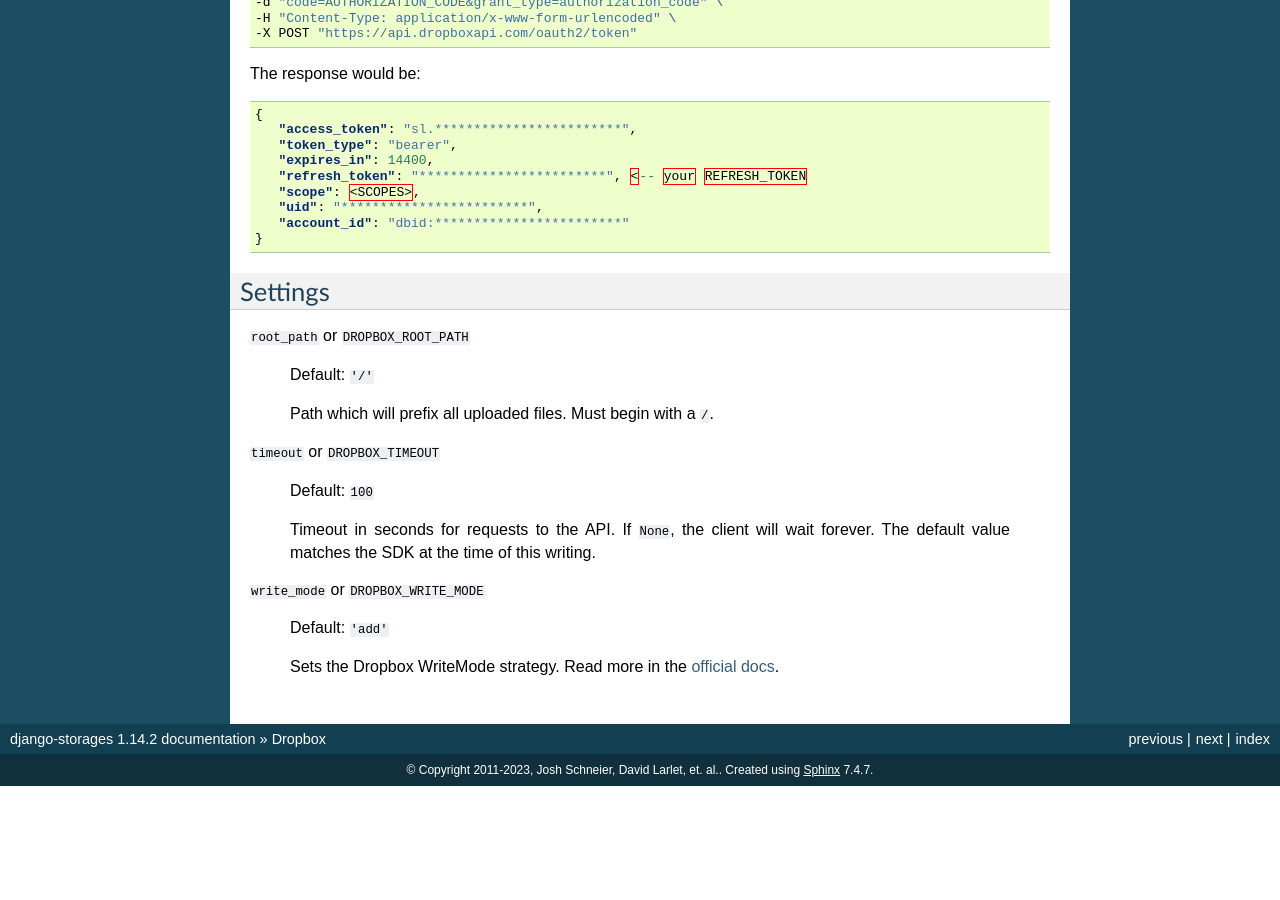
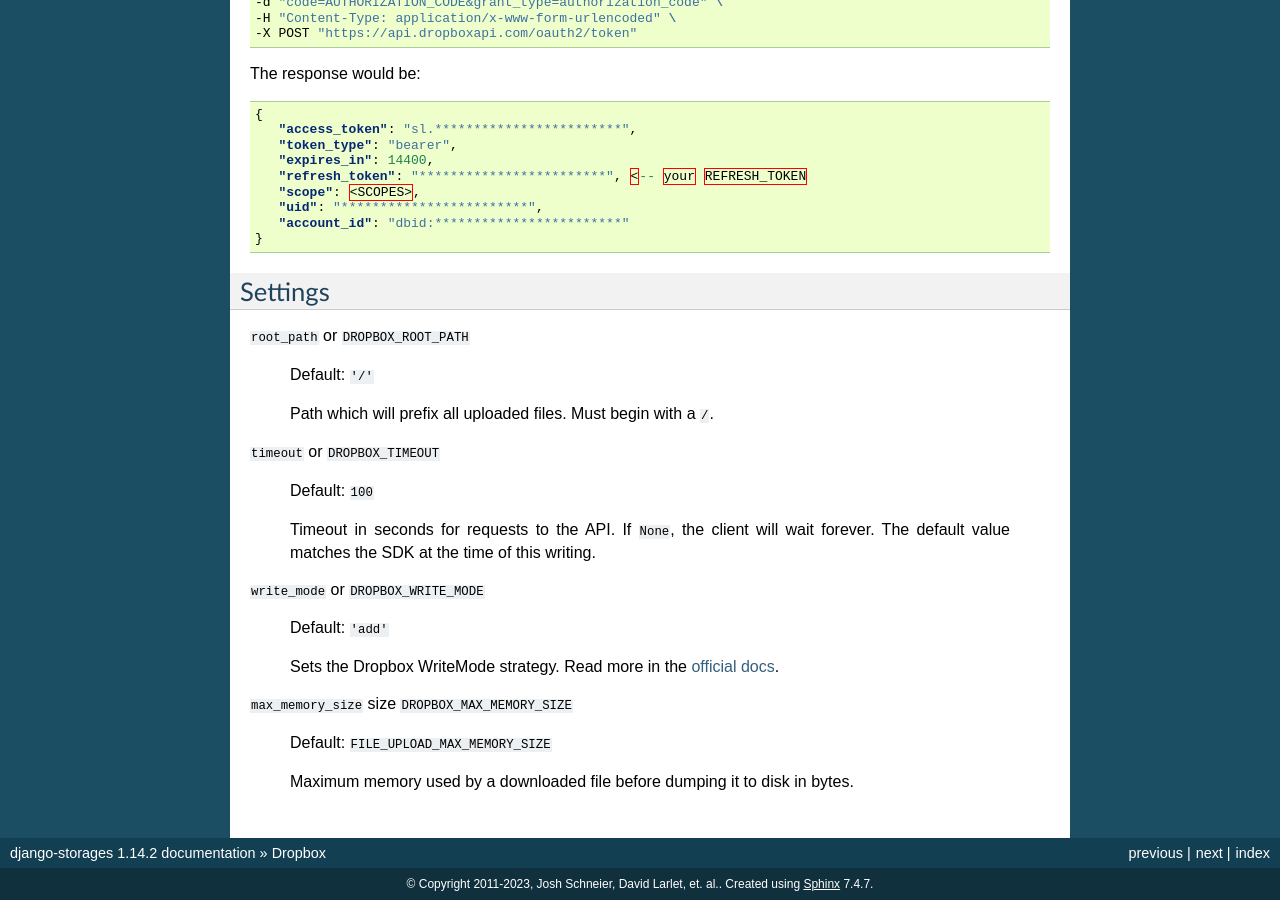
Before and after one commit to balintviktor/django-storage, a Sphinx documentation site: the page built from docs/backends/dropbox.rst, in a window 1280 px wide and 900 px high, scrolled down 1603 px. Built offline with Sphinx 7.4.7, drawn with Linux system fonts in a browser that asks for light colours; before the commit the page ends 2389 px from its top, so only the background shows below that.

Commit message:
[general] Update default size when using `SpooledTemporaryFile` (#1359)
Leaving `0` as the default means the file never gets rolled over to disk, resulting in higher memory usage than expected (or needed).

S3 and GCS both used `0` for their default value. Now, they use `FILE_UPLOAD_MAX_MEMORY_SIZE` (2.5MB by default). This is significantly better than `0`, but still allows configuration as needed.

Azure already set a default of 2MB, which is better, but now brought in line with S3 and GCS

```diff
--- a/docs/backends/amazon-S3.rst
+++ b/docs/backends/amazon-S3.rst
@@ -91,7 +91,7 @@ Settings
 
 ``max_memory_size`` or ``AWS_S3_MAX_MEMORY_SIZE``
 
-  Default: ``0`` i.e do not roll over
+  Default: ``FILE_UPLOAD_MAX_MEMORY_SIZE``
 
   The maximum amount of memory (in bytes) a file can take up before being rolled over
   into a temporary file on disk.
--- a/docs/backends/azure.rst
+++ b/docs/backends/azure.rst
@@ -123,9 +123,9 @@ Settings
 
   Global connection timeout in seconds.
 
-``max_memory`` size ``AZURE_BLOB_MAX_MEMORY_SIZE``
+``max_memory_size`` size ``AZURE_BLOB_MAX_MEMORY_SIZE``
 
-  Default: ``2*1024*1024`` i.e ``2MB``
+  Default: ``FILE_UPLOAD_MAX_MEMORY_SIZE``
 
   Maximum memory used by a downloaded file before dumping it to disk in bytes.
 
--- a/docs/backends/dropbox.rst
+++ b/docs/backends/dropbox.rst
@@ -120,6 +120,11 @@ Settings
 
   Sets the Dropbox WriteMode strategy. Read more in the `official docs`_.
 
+``max_memory_size`` size ``DROPBOX_MAX_MEMORY_SIZE``
+
+  Default: ``FILE_UPLOAD_MAX_MEMORY_SIZE``
+
+  Maximum memory used by a downloaded file before dumping it to disk in bytes.
 
 .. _`tutorial`: https://www.dropbox.com/developers/documentation/python#tutorial
 .. _`Dropbox SDK for Python`: https://www.dropbox.com/developers/documentation/python#tutorial
--- a/docs/backends/gcloud.rst
+++ b/docs/backends/gcloud.rst
@@ -147,10 +147,10 @@ Settings
 
 ``max_memory_size`` or ``GS_MAX_MEMORY_SIZE``
 
-  default: ``0`` i.e do not rollover
+  default: ``FILE_UPLOAD_MAX_MEMORY_SIZE``
 
   The maximum amount of memory a returned file can take up (in bytes) before being
-  rolled over into a temporary file on disk. Default is 0: Do not roll over.
+  rolled over into a temporary file on disk.
 
 ``blob_chunk_size`` or ``GS_BLOB_CHUNK_SIZE``
 
```
Also changed, not shown: 4 other files.
